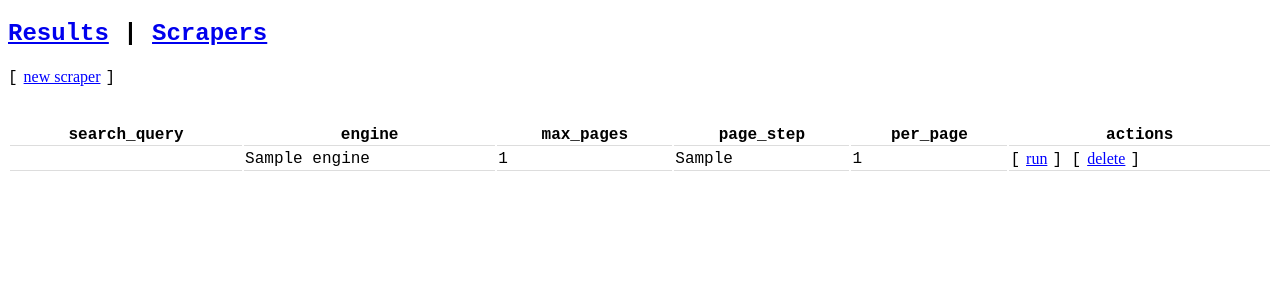
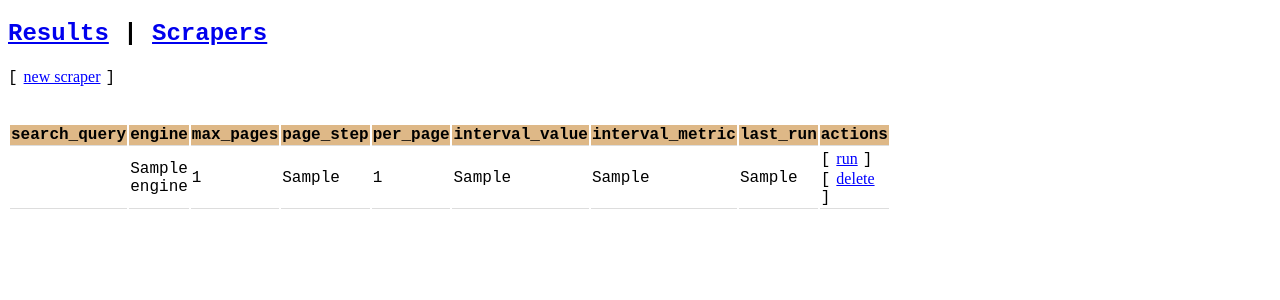
Before and after one commit to Patrick-Yevych/news-webscraper, a Flask app: template web-app/templates/scrapers.html in a window 1280 px wide. Shown: the top 300 px of the page. Run offline with Flask 2, Linux system fonts and the light colour scheme; the template is opened without the code that fills it: most values are stand-ins (such as "Sample title", 1, 10 or a date in 2020).

Commit message:
Implement function UI for adding scrapers with automatic runs

```diff
--- a/web-app/app.py
+++ b/web-app/app.py
@@ -40,11 +40,25 @@ def get_scrapers():
             max_pages = float(request.values.get("max_pages"))
             page_step = float(request.values.get("page_step"))
             per_page = float(request.values.get("per_page"))
+            run_interval_metric = request.values.get("run_interval_metric")
 
-            if (max_pages > 0 and page_step > 0 and per_page > 0
-                and max_pages % math.floor(max_pages) == 0 and page_step % math.floor(page_step) == 0 and per_page % math.floor(per_page) == 0):
-                print("Creating Scraper ("+query+", "+engine+")")
-                db.scraper_insert({"search_query": query, "engine": engine, "max_pages": max_pages, "page_step": page_step, "per_page": per_page})
+            if request.values.get("run_interval_value") != '':
+                run_interval_value = float(request.values.get("run_interval_value"))
+            else:
+                run_interval_value = 0
+
+            print(max_pages, page_step, per_page, run_interval_value, run_interval_metric)
+
+            if (max_pages > 0 and page_step > 0 and per_page > 0 and run_interval_value >= 0
+                and max_pages % math.floor(max_pages) == 0 and page_step % math.floor(page_step) == 0
+                and per_page % math.floor(per_page) == 0
+                and (run_interval_value == 0 or run_interval_value % math.floor(run_interval_value) == 0)):
+
+                    print("Creating Scraper ("+query+", "+engine+")")
+                    db.scraper_insert({"search_query": query, "engine": engine,
+                                       "max_pages": max_pages, "page_step": page_step,
+                                       "per_page": per_page, "run_interval_value": run_interval_value,
+                                       "run_interval_metric": run_interval_metric})
 
     data = db.scraper_selectall()
     db.destroy()
--- a/web-app/templates/scrapers.html
+++ b/web-app/templates/scrapers.html
@@ -31,6 +31,10 @@
     .form-popup {
         display: none;
         background-color: bisque;
+        width:50%;
+    }
+    .form-popup-btns {
+        padding-left:1px;
     }
 </style>
 </head>
@@ -62,9 +66,10 @@
         <label for="per_page"><b>per_page:</b></label>
         <input type="text" placeholder="Default: 10, Max: 100" name="per_page" required>
 
-        <label for="run_interval_value">run_interval</label>
-        <input type="text" placeholder="Integer" name="run_interval_value">
+        <label for="run_interval_value"><b>run_interval:</b> every </label>
+        <input type="text" placeholder="" name="run_interval_value">
         <select name="run_interval_metric">
+            <option value="manual">disabled</option>
             <option value="minute">minute(s)</option>
             <option value="hour">hour(s)</option>
             <option value="day">day(s)</option>
@@ -73,9 +78,10 @@
             <option value="year">year(s)</option>
         </select>
 
-        [<button type="submit" class="link-button">create</button>]
-        [<button type="button" class="link-button" onclick="new_scraper_close()">close</button>]
-
+        <div class="form-popup-btns" id="popup-btns">
+            [<button type="submit" class="link-button">create</button>]
+            [<button type="button" class="link-button" onclick="new_scraper_close()">close</button>]
+        </div>
         </form>
     </div>
 
@@ -88,14 +94,17 @@
         }
     </script>
     <br>
-    <table style="width:100%">
+    <table style="width:50%">
         <thead>
-        <tr>
+        <tr style="background-color:burlywood;">
             <th>search_query</th>
             <th>engine</th>
             <th>max_pages</th>
             <th>page_step</th>
             <th>per_page</th>
+            <th>interval_value</th>
+            <th>interval_metric</th>
+            <th>last_run</th>
             <th>actions</th>
         </tr>
         </thead>
@@ -107,6 +116,9 @@
             <td>{{item['max_pages']}}</td>
             <td>{{item['page_step']}}</td>
             <td>{{item['per_page']}}</td>
+            <td>{{item['run_interval_value']}}</td>
+            <td>{{item['run_interval_metric']}}</td>
+            <td>{{item['last_run']}}</td>
             <td>
             <form method="POST" action="scrapers" class="inline">
                 <input type="hidden" name="action_type" value="run_scraper">
```
Also changed, not shown: web-app/DatabaseConnection.py (+17 -5 lines), 2 other files.
